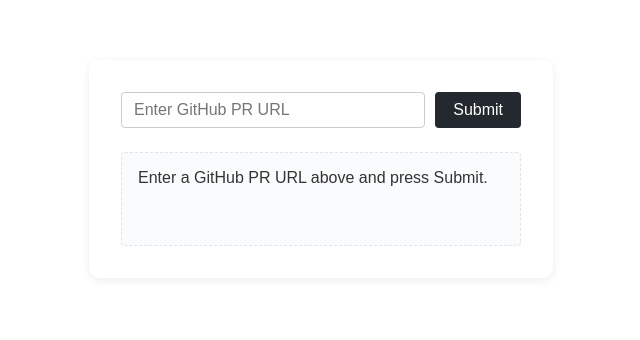
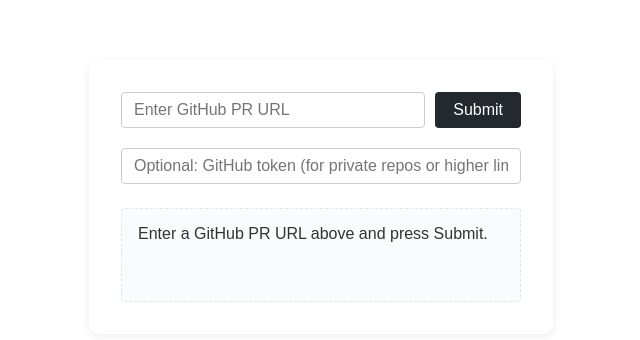
Before and after one commit to tripHarshit/BugSafe, a React (Vite) app: page / in a window 1280 px wide. Shown: the top 340 px of the page, without its empty margins (319-959 px from the left). Built offline with nearby package versions, Linux system fonts and the light colour scheme.

Commit message:
access token

```diff
--- a/src/App.jsx
+++ b/src/App.jsx
@@ -34,6 +34,7 @@
 
 function App() {
   const [prUrl, setPrUrl] = useState('');
+  const [token, setToken] = useState('');
   const [isLoading, setIsLoading] = useState(false);
   const [errorMessage, setErrorMessage] = useState('');
   const [prData, setPrData] = useState(null);
@@ -56,11 +57,16 @@
 
     setIsLoading(true);
     try {
-      const res = await fetch(apiUrl, {
-        headers: {
+      const headers = {
         Accept: 'application/vnd.github+json',
-        },
-      });
+        'X-GitHub-Api-Version': '2022-11-28',
+      };
+      const trimmedToken = token.trim();
+      if (trimmedToken) {
+        headers.Authorization = `Bearer ${trimmedToken}`;
+      }
+
+      const res = await fetch(apiUrl, { headers });
 
       if (!res.ok) {
         let details = '';
@@ -128,7 +134,8 @@
 
   return (
     <div className="app-container">
-      <form onSubmit={handleSubmit} className="input-form">
+      <form onSubmit={handleSubmit} className="input-form" style={{ flexDirection: 'column' }}>
+        <div style={{ display: 'flex', gap: 10, width: '100%' }}>
           <input
             type="text"
             placeholder="Enter GitHub PR URL"
@@ -139,6 +146,15 @@
           <button type="submit" className="submit-btn" disabled={isLoading}>
             {isLoading ? 'Fetching…' : 'Submit'}
           </button>
+        </div>
+        <input
+          type="password"
+          placeholder="Optional: GitHub token (for private repos or higher limits)"
+          value={token}
+          onChange={(e) => setToken(e.target.value)}
+          className="pr-input"
+          style={{ marginTop: 10 }}
+        />
       </form>
       <div className="result-area">
         {renderResult()}
```
Lines whose indentation alone changed are shown as unchanged.
